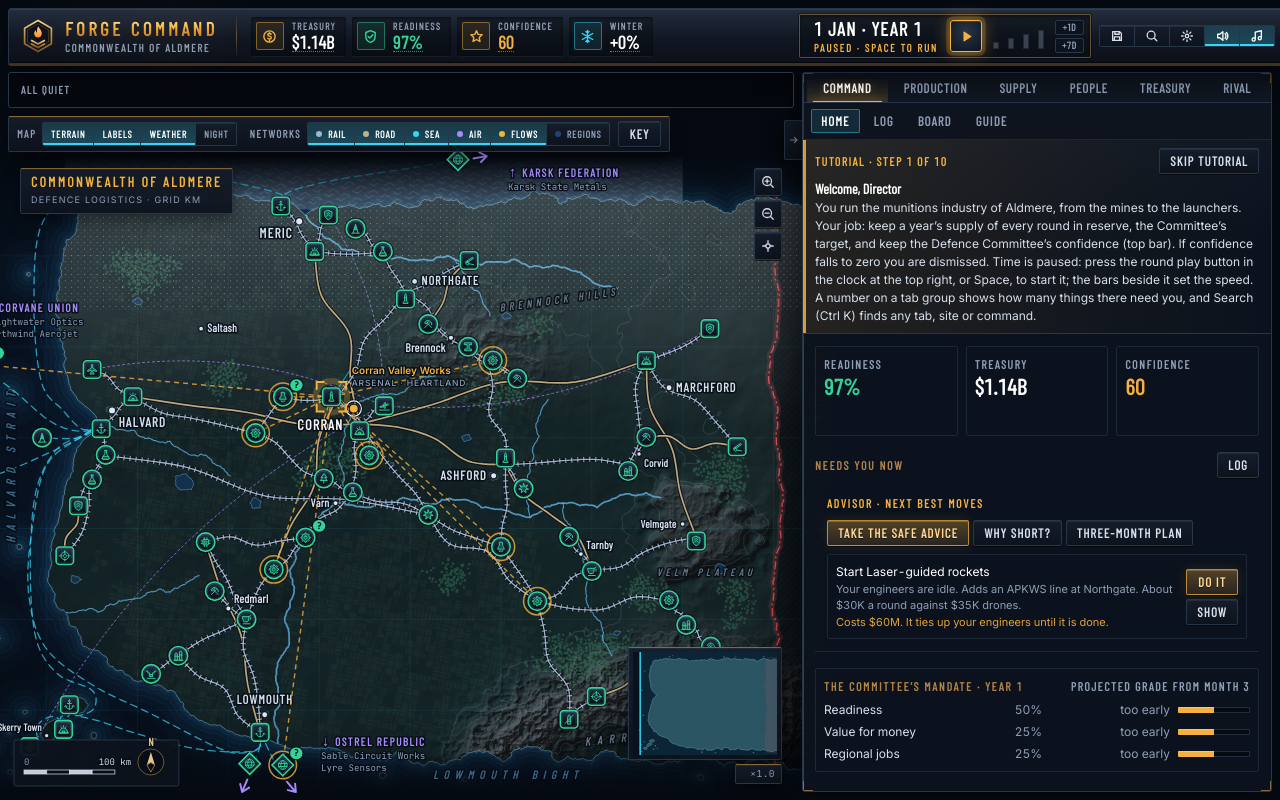
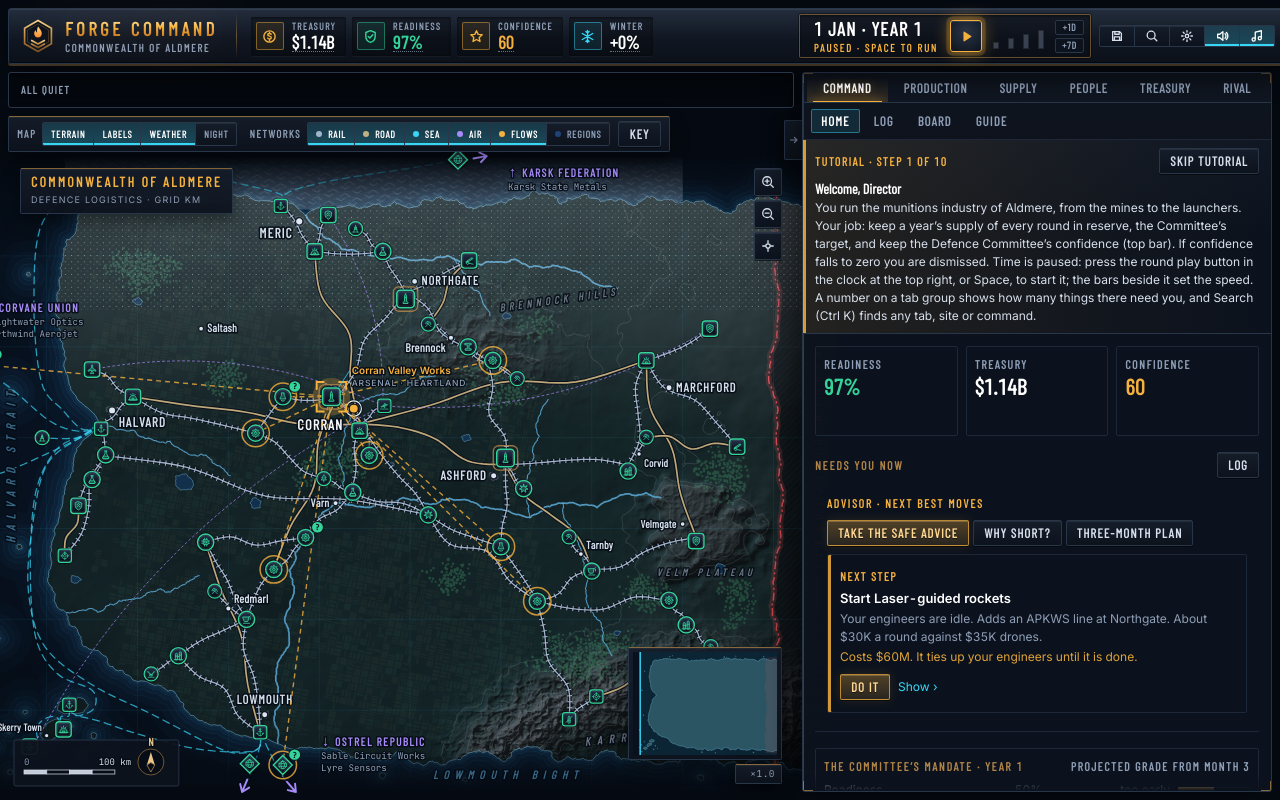
Before and after one commit to NationalPanda17/forge-command, a React (Vite) app: page / in a window 1280 px wide. Both pictures are taken after a click on the button 640 px from the left and 392 px from the top of the page. Built offline with nearby package versions, Linux system fonts and the light colour scheme.

Commit message:
feat: 19.3.2 clearer screens, part three (#45)
Map markers sized by importance (arsenals with a bronze ring); Home's top
advice as a featured next step with the rest folded and no duplicate
decisions prompt; production inputs as a grid with days of stock.

```diff
--- a/package.json
+++ b/package.json
@@ -1,7 +1,7 @@
 {
   "name": "forge-command",
   "private": true,
-  "version": "19.3.1",
+  "version": "19.3.2",
   "type": "module",
   "scripts": {
     "dev": "vite",
--- a/src/game/AdvisorCard.tsx
+++ b/src/game/AdvisorCard.tsx
@@ -17,7 +17,10 @@ export default function AdvisorCard({
   onPanel,
   onSite,
   onMaterial,
+  hideDecisions = false,
 }: {
+  /** Leave out the "answer the decisions" move where the screen has its own button for them. */
+  hideDecisions?: boolean;
   state: SimState;
   act: (a: SimAction) => void;
   onPanel: (p: AdvicePanel) => void;
@@ -45,6 +48,7 @@ export default function AdvisorCard({
   const safe = useMemo(() => safeAdvice(snap), [snap]);
   const [planOpen, setPlanOpen] = useState(false);
   const [whyOpen, setWhyOpen] = useState(false);
+  const [allItems, setAllItems] = useState(false);
   const plan = useMemo(() => (planOpen ? threeMonthPlan(snap) : []), [snap, planOpen]);
   const diagnosis = useMemo(() => (whyOpen ? diagnose(snap) : []), [snap, whyOpen]);
 
@@ -110,25 +114,65 @@ export default function AdvisorCard({
         </div>
       )}
       {!items.length && <p className="text-ops-dim">Nothing urgent. The three-month plan shows what is coming.</p>}
+      {/* The first move is the featured next step; the rest are a short list, with more on request (19.3). Home already
+          has a button for the Board's decisions, so the advice does not ask a second time. */}
+      {(() => {
+        const list = hideDecisions ? items.filter((x) => x.id !== 'decisions') : items;
+        const [first, ...rest] = list;
+        const shown = allItems ? rest : rest.slice(0, 3);
+        return (
+          <>
+            {first && (
+              <div className={`mb-1.5 rounded border p-3 ${TONE[first.tone]}`} style={{ boxShadow: 'inset 3px 0 0 rgb(var(--ops-amber) / 0.85)' }}>
+                <div className="label mb-1 !text-ops-amber">Next step</div>
+                <div className="text-[13px] font-semibold text-white">{first.title}</div>
+                <div className="mt-0.5 text-ops-dim">{first.why}</div>
+                {first.tradeoff && <div className="mt-0.5 text-ops-amber/90">{first.tradeoff}</div>}
+                <div className="mt-2 flex flex-wrap items-center gap-2">
+                  {first.action && (
+                    <Btn kind="primary" onClick={() => act(first.action!)}>
+                      Do it
+                    </Btn>
+                  )}
+                  {(first.panel || first.site || first.material) && (
+                    <button type="button" className="text-[11px] text-ops-cyan hover:underline" onClick={() => go(first)}>
+                      Show ›
+                    </button>
+                  )}
+                </div>
+              </div>
+            )}
             <ol className="space-y-1.5">
-        {items.map((a) => (
+              {shown.map((a) => (
                 <li key={a.id} className={`grid grid-cols-[minmax(0,1fr)_auto] items-center gap-2 rounded border p-2 ${TONE[a.tone]}`}>
                   <span className="min-w-0">
                     <span className="text-white">{a.title}</span>
                     <span className="block text-[10px] text-ops-dim">{a.why}</span>
                     {a.tradeoff && <span className="block text-[10px] text-ops-amber/90">{a.tradeoff}</span>}
                   </span>
-            <span className="flex shrink-0 flex-col gap-1">
+                  <span className="flex shrink-0 flex-col items-end gap-1">
                     {a.action && (
                       <Btn kind="primary" onClick={() => act(a.action!)}>
                         Do it
                       </Btn>
                     )}
-              {(a.panel || a.site || a.material) && <Btn onClick={() => go(a)}>Show</Btn>}
+                    {(a.panel || a.site || a.material) && (
+                      <button type="button" className="text-[11px] text-ops-cyan hover:underline" onClick={() => go(a)}>
+                        Show ›
+                      </button>
+                    )}
                   </span>
                 </li>
               ))}
             </ol>
+            {rest.length > 3 && (
+              <button type="button" className="mt-1 text-[11px] text-ops-cyan hover:underline" onClick={() => setAllItems(!allItems)}>
+                {allItems ? 'Fewer suggestions' : `${rest.length - 3} more suggestion${rest.length - 3 > 1 ? 's' : ''}`}
+              </button>
+            )}
+          </>
+        );
+      })()}
     </section>
   );
 }
--- a/src/game/HomePanel.tsx
+++ b/src/game/HomePanel.tsx
@@ -137,7 +137,7 @@ export default function HomePanel({
             <Btn onClick={() => onPanel('inbox')}>{unread ? `Log · ${unread} new` : 'Log'}</Btn>
           </span>
         </div>
-        <AdvisorCard state={state} act={act} onPanel={(p) => onPanel(p === 'programmes' ? 'policy' : (p as PanelId))} onSite={onSite} onMaterial={onMaterial ?? ((m) => onLine(m as LineId))} />
+        <AdvisorCard hideDecisions={state.strategy.decisions.length > 0} state={state} act={act} onPanel={(p) => onPanel(p === 'programmes' ? 'policy' : (p as PanelId))} onSite={onSite} onMaterial={onMaterial ?? ((m) => onLine(m as LineId))} />
       </section>
 
       <MandateCard m={mandate} />
--- a/src/game/SitePanel.tsx
+++ b/src/game/SitePanel.tsx
@@ -152,18 +152,35 @@ export default function SitePanel({ state, siteId, act, onMaterial }: { state: S
                     </Explain>
                     {p.maturity < 0.99 && ` · ramping ${Math.round(p.maturity * 100)}%`}
                   </div>
-                  {Object.keys(rec.inputs).length > 0 && (
-                    <div className="text-[10px] text-ops-dim">
-                      from{' '}
-                      {(Object.entries(rec.inputs) as [MaterialId, number][]).map(([m2, q], j) => (
-                        <span key={m2}>
-                          {j > 0 && ', '}
-                          {qty(q)} {MATERIALS[m2].unit} <MatLink m={m2} />
-                        </span>
-                      ))}{' '}
-                      each · scrap {Math.round(rec.scrap * 100)}%
-                    </div>
-                  )}
+                  {Object.keys(rec.inputs).length > 0 && (() => {
+                    // Inputs as a grid (19.3): each part, what one unit takes, and the days of it in stock here, shortest
+                    // first, with a mark as well as a colour so a short part stands out in either palette.
+                    const rate = Math.max(1e-6, processRate(state, site, p));
+                    const rows = (Object.entries(rec.inputs) as [MaterialId, number][])
+                      .map(([m2, q]) => ({ m2, q, days: (site.stock[m2] ?? 0) / Math.max(1e-6, rate * q) }))
+                      .sort((x, y) => x.days - y.days);
+                    return (
+                      <div className="mt-1">
+                        <ul className="grid grid-cols-2 gap-x-3 gap-y-0.5 text-[10px]">
+                          {rows.map(({ m2, q, days }) => {
+                            const tone = days >= 14 ? 'text-ops-green' : days >= 5 ? 'text-ops-amber' : 'text-ops-red';
+                            const mark = days >= 14 ? '✓' : days >= 5 ? '!' : '✕';
+                            return (
+                              <li key={m2} className="grid min-w-0 grid-cols-[minmax(0,1fr)_auto] gap-1">
+                                <span className="min-w-0 truncate text-ops-dim">
+                                  {qty(q)} <MatLink m={m2} />
+                                </span>
+                                <span className={`whitespace-nowrap ${tone}`} title="Days of this part in stock here, at today's rate">
+                                  {mark} {days >= 99 ? '99+' : Math.floor(days)}d
+                                </span>
+                              </li>
+                            );
+                          })}
+                        </ul>
+                        <div className="mt-0.5 text-[10px] text-ops-dim">Per unit made · scrap {Math.round(rec.scrap * 100)}% · days of stock here</div>
+                      </div>
+                    );
+                  })()}
                   <div className="mt-1 flex flex-wrap items-center gap-1">
                     {mine && (
                       <Segmented<RunLevel>
--- a/src/ui/map/MapView.tsx
+++ b/src/ui/map/MapView.tsx
@@ -564,6 +564,14 @@ interface SitesLayerProps {
   onPress: (id: string, e: ReactPointerEvent) => void;
 }
 
+/**
+ * How big a site's marker is (19.3): arsenals at full size, plants, depots and bases a step down, and the mines, wells,
+ * ranges and ports that feed them smallest, so the map reads from the important sites down. Never larger than full
+ * size, so the spacing that keeps markers apart (which assumes full size) still holds.
+ */
+const MINOR_KINDS = new Set<SiteKind>(['mine', 'quarry', 'well', 'forestry', 'plot', 'testRange', 'demil', 'port', 'airfield']);
+const tierScale = (kind: SiteKind) => (kind === 'arsenal' ? 1 : MINOR_KINDS.has(kind) ? 0.76 : 0.88);
+
 const SitesLayer = memo(function SitesLayer({ S, markers, selected, focused, hovered, labelIds, spread, onActivate, onFocusSite, onHover, onMenu, onPress }: SitesLayerProps) {
   const k = 1 / S;
   const m = markerPx(S);
@@ -588,6 +596,9 @@ const SitesLayer = memo(function SitesLayer({ S, markers, selected, focused, hov
         const mk = markers[s.id];
         const col = mk?.tone ? TONE_COLOR[mk.tone] : OWNER_COLOR[s.owner];
         const sel = s.id === selected;
+        const kind = mk?.kind ?? s.kind;
+        // A selected or hovered site shows at full size, whatever its rank.
+        const t = sel || hovered === s.id ? 1 : tierScale(kind);
         // A plated counter (17.2): a shadow under it, a steel face lit from above, the owner's rim, and a bevel inside it.
         const shape = (inset: number, props: Record<string, unknown>) =>
           s.owner === 'state' ? (
@@ -608,7 +619,7 @@ const SitesLayer = memo(function SitesLayer({ S, markers, selected, focused, hov
           <g
             key={s.id}
             className="fcm-marker"
-            transform={`translate(${x} ${y}) scale(${k})`}
+            transform={`translate(${x} ${y}) scale(${k * t})`}
             tabIndex={0}
             role="button"
             aria-label={`${mk?.name ?? s.name}, ${KIND_LABEL[mk?.kind ?? s.kind]}${s.nation ? `, ${s.nation}` : ''}${mk?.badge ? `, ${BADGE_WORDS[mk.badge] ?? mk.badge}` : ''}`}
@@ -650,6 +661,8 @@ const SitesLayer = memo(function SitesLayer({ S, markers, selected, focused, hov
                 <circle r={h + 2.5} fill="rgba(6, 11, 20, 0.6)" />
               )}
               {body}
+              {/* An arsenal carries a bronze outer ring: the sites the whole chain feeds. */}
+              {kind === 'arsenal' && <rect x={-h - 3.5} y={-h - 3.5} width={m + 7} height={m + 7} rx={5.5} fill="none" stroke="rgb(var(--fc-bronze))" strokeOpacity={0.85} strokeWidth={1.3} />}
             </g>
             <SiteIcon kind={mk?.kind ?? s.kind} size={m * 0.68} color={col} strokeWidth={1.9} fillOpacity={0.25} />
             {mk?.badge && (
```
Also changed, not shown: 2 other files (tests, documents, lock files or other folders). Lines whose indentation alone changed are shown as unchanged.
